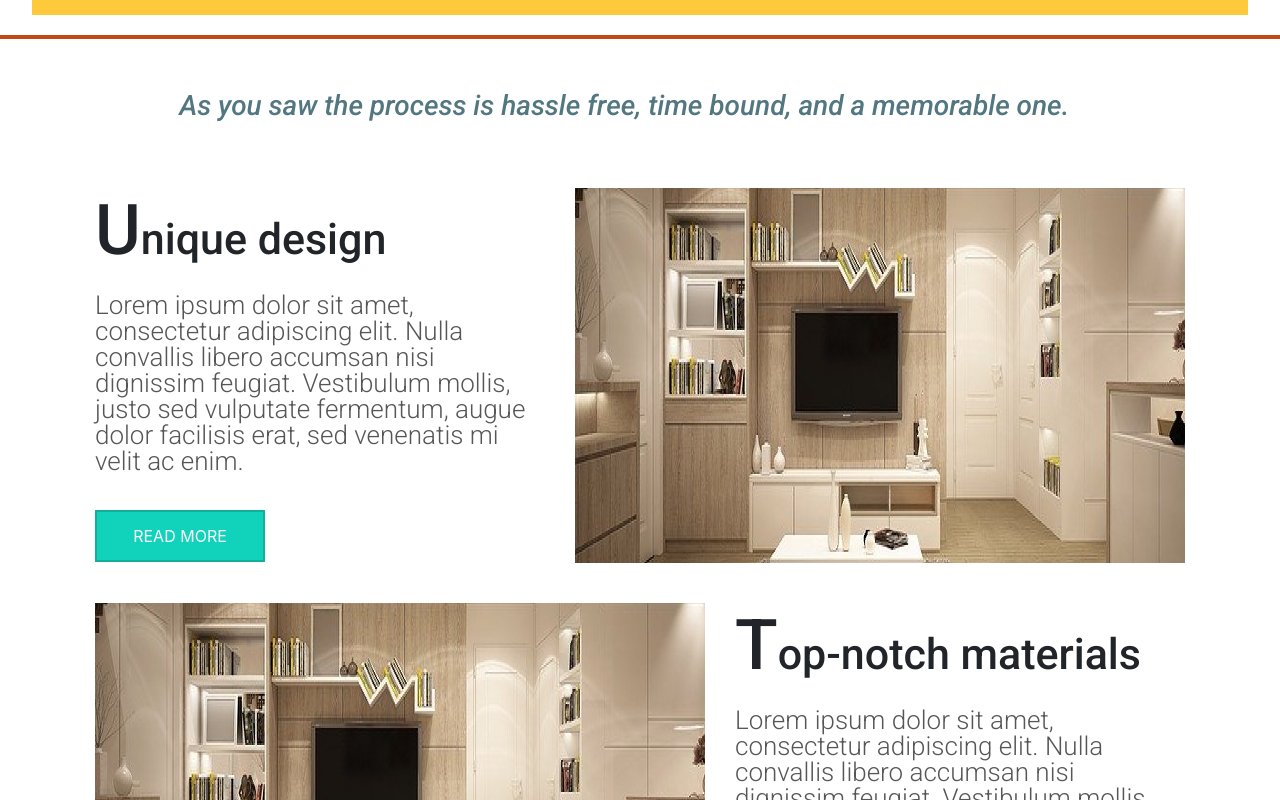
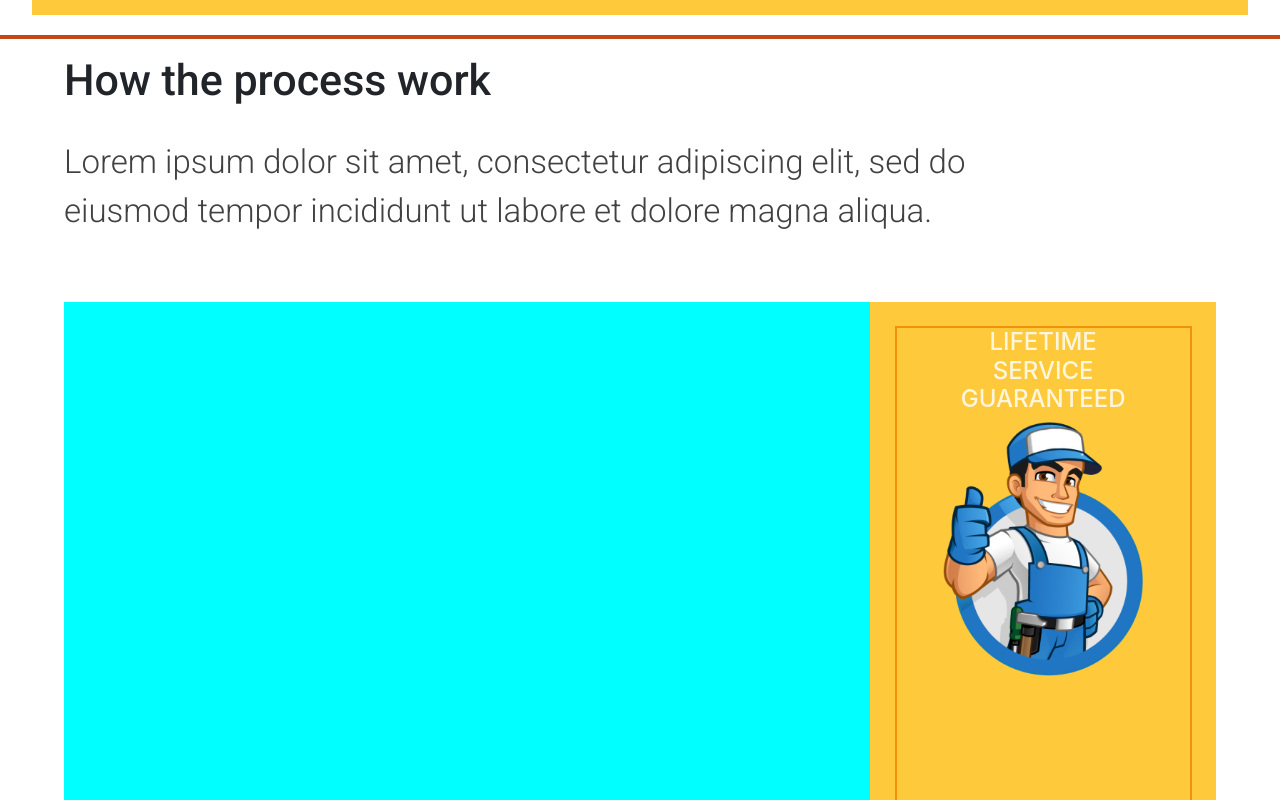
Before and after one commit to JOHNJINU/maxstyle, a React (Create React App) app: page /about in a window 1280 px wide. Shown: the part 1020-1820 px from the top of the page. Built offline with nearby package versions, Linux system fonts and the light colour scheme.

Commit message:
completed till process banner diagram remaining

```diff
--- a/src/components/About.js
+++ b/src/components/About.js
@@ -3,6 +3,7 @@ import Footer from './Footer';
 import '../css/About.css';
 import icCarousel1 from '../img/carousel_img_1.png';
 import icOfferStripBullet from '../img/ic_offer_strip_bullet.png';
+import icMechanic from '../img/ic_mechanic.png';
 
 class About extends Component{
 
@@ -58,6 +59,28 @@ class About extends Component{
                 <hr />
 
                 {/* process work start  */}
+
+                <div className="processContainerAbout">
+                    <h3>How the process work</h3>
+                    <p>Lorem ipsum dolor sit amet, consectetur adipiscing elit, sed do eiusmod tempor incididunt ut labore et dolore magna aliqua.</p>
+
+                        <div className="diagramBannerContainer">
+                            <div className="diagramContainerAbout">
+
+                            </div>
+                            <div className="bannerContainerAbout">
+                                <div className="innerBoxbannerContainerAbout">
+                                    <h4>LIFETIME <br /> SERVICE <br />  GUARANTEED</h4>
+                                    <img src={icMechanic} />
+                                </div>
+
+                            </div>
+                        </div>
+
+                </div>
+
+                <hr />
+
                 {/* process work end    */}
 
                 <h3 className="ourFeatuesAboutTagline">As you saw the process is hassle free, time bound, and a memorable one.</h3>
--- a/src/css/About.css
+++ b/src/css/About.css
@@ -198,3 +198,60 @@
 #ourFeatuesAboutFourthBar{
     margin-bottom: 40px;
 }
+
+.processContainerAbout{
+    width: 90vw;
+    margin: 10px auto;
+}
+
+.processContainerAbout h3 {
+    font-size: 43px;
+    font-family: 'Roboto', sans-serif;
+    font-weight: 500;
+}
+
+.processContainerAbout p {
+    font-size: 33px;
+    font-family: 'Roboto', sans-serif;
+    font-weight: 300;
+    margin-top: 30px;
+    color: #000000be;
+    width: 80%;
+}
+
+.diagramBannerContainer{
+    display: flex;
+}
+
+.processContainerAbout .diagramContainerAbout {
+    width: 70%;
+    background-color: aqua;
+    height: 610px;
+    margin-top: 50px;
+}
+
+.processContainerAbout .bannerContainerAbout {
+    width: 30%;
+    background-color: #FFC93C;
+    height: 610px;
+    margin-top: 50px;
+    margin-bottom: 30px;
+}
+
+
+.innerBoxbannerContainerAbout{
+    width: 86%;
+    height: 86%;
+    margin-top: 7%;
+    margin-left: 7%;
+    border: 2px solid #F2910A;
+    text-align: center;
+}
+
+.innerBoxbannerContainerAbout h4 {
+    color: #ffffffd3;
+}
+.innerBoxbannerContainerAbout img {
+    color: #ffffffd3;
+    width: 200px;
+}
```
Also changed, not shown: src/img/ic_mechanic.png (added), 1 other file (tests, documents, lock files or other folders).
